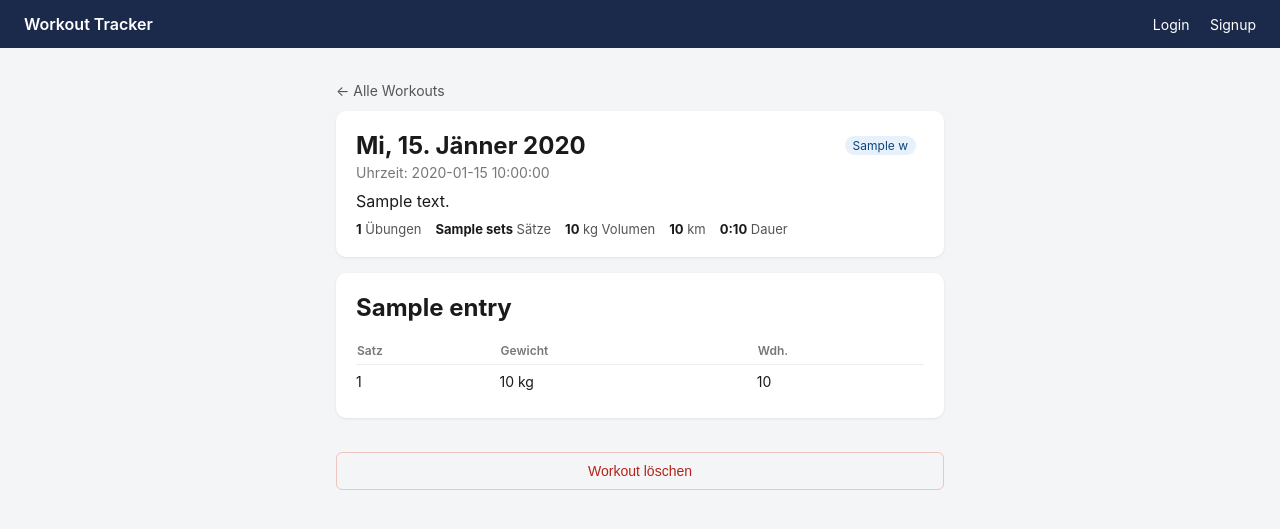
After one commit to schlaggo/WorkoutTracker, a Flask app: template templates/workout_detail.html in a window 1280 px wide. The commit adds this page. Shown: the top 529 px of the page. Run offline with Flask 3, Linux system fonts and the light colour scheme; the template is opened without the code that fills it: most values are stand-ins (such as "Sample title", 1, 10 or a date in 2020).

Commit message:
Workout Bereich mit Detailansicht und Löschen von Workouts wurde hinzugefügt.

```diff
--- a/app.py
+++ b/app.py
@@ -84,6 +84,116 @@ def collect_exercise_blocks(form):
             "endurance": {key: form.get(f"ex_{n}_{key}") for key in ENDURANCE_KEYS},
         })
     return blocks
+
+# ------------------------------------------------------------
+# Workouts laden: DB-Zeilen (EAV) -> handliche Struktur für die Templates
+# ------------------------------------------------------------
+# Supabase kann verknüpfte Tabellen direkt mitladen ("embedding"):
+# workouts -> workout_entries -> exercises + entry_metrics -> metric_definitions
+WORKOUT_SELECT = (
+    "id, date, start_time, notes, created_at, workout_types(key, label), "
+    "workout_entries(id, order_index, exercises(name), "
+    "entry_metrics(set_number, value, metric_definitions(key)))"
+)
+
+
+def clean_number(v):
+    """62.0 -> 62, 62.5 -> 62.5 (für schöne Anzeige)"""
+    f = float(v)
+    return int(f) if f.is_integer() else f
+
+
+def build_workout(raw):
+    """Baut aus einer DB-Zeile ein Workout-Dict:
+    {id, date, start_time, notes, type_key, type_label,
+     entries: [{name, sets: [{weight_kg, reps}], endurance: {distance_km, ...}}],
+     summary: {sets, volume, distance_km, duration_s}}
+    """
+    entries = []
+    for e in sorted(raw.get("workout_entries") or [], key=lambda x: x["order_index"]):
+        sets, endurance = {}, {}
+        for m in e.get("entry_metrics") or []:
+            key = m["metric_definitions"]["key"]
+            value = clean_number(m["value"])
+            if m["set_number"] is None:
+                endurance[key] = value
+            else:
+                sets.setdefault(m["set_number"], {})[key] = value
+        entries.append({
+            "name": (e.get("exercises") or {}).get("name", "?"),
+            "sets": [sets[n] for n in sorted(sets)],
+            "endurance": endurance,
+        })
+
+    summary = {"sets": 0, "volume": 0, "distance_km": 0, "duration_s": 0}
+    for e in entries:
+        for st in e["sets"]:
+            summary["sets"] += 1
+            if "weight_kg" in st and "reps" in st:
+                summary["volume"] += st["weight_kg"] * st["reps"]
+        summary["distance_km"] += e["endurance"].get("distance_km", 0)
+        summary["duration_s"] += e["endurance"].get("duration_s", 0)
+
+    wtype = raw.get("workout_types") or {}
+    return {
+        "id": raw["id"],
+        "date": date.fromisoformat(raw["date"]),
+        "start_time": (raw.get("start_time") or "")[:5] or None,
+        "notes": raw.get("notes"),
+        "type_key": wtype.get("key"),
+        "type_label": wtype.get("label", ""),
+        "entries": entries,
+        "summary": summary,
+    }
+
+
+# ------------------------------------------------------------
+# Anzeige-Filter für Templates (deutsches Format)
+# ------------------------------------------------------------
+WEEKDAYS = ["Mo", "Di", "Mi", "Do", "Fr", "Sa", "So"]
+MONTHS = ["Jänner", "Februar", "März", "April", "Mai", "Juni", "Juli",
+          "August", "September", "Oktober", "November", "Dezember"]
+
+
+@app.template_filter("num")
+def format_number(v, decimals=1):
+    """1234.5 -> '1.234,5'"""
+    if v is None or v == "":
+        return "–"
+    v = float(v)
+    text = f"{v:,.0f}" if v.is_integer() else f"{v:,.{decimals}f}"
+    return text.replace(",", "X").replace(".", ",").replace("X", ".")
+
+
+@app.template_filter("duration")
+def format_duration(seconds):
+    """3120 -> '52:00', 3725 -> '1:02:05'"""
+    if not seconds:
+        return "–"
+    h, rest = divmod(int(seconds), 3600)
+    m, s = divmod(rest, 60)
+    return f"{h}:{m:02d}:{s:02d}" if h else f"{m}:{s:02d}"
+
+
+@app.template_filter("pace")
+def format_pace(seconds_per_km):
+    """312.5 -> '5:12' (min/km)"""
+    m, s = divmod(int(round(seconds_per_km)), 60)
+    return f"{m}:{s:02d}"
+
+
+@app.template_filter("weekday_date")
+def format_weekday_date(d):
+    """date(2026, 9, 29) -> 'Di, 29.9.'"""
+    return f"{WEEKDAYS[d.weekday()]}, {d.day}.{d.month}."
+
+
+@app.template_filter("long_date")
+def format_long_date(d):
+    """date(2026, 9, 29) -> 'Di, 29. September 2026'"""
+    return f"{WEEKDAYS[d.weekday()]}, {d.day}. {MONTHS[d.month - 1]} {d.year}"
+
+
 
 
 # Legt die Profil Zeile an, falls sie noch fehlt
@@ -280,9 +390,60 @@ def new_workout():
                 client.table("entry_metrics").insert(rows).execute()
 
         flash("Workout gespeichert.", "success")
-        return redirect(url_for("dashboard"))
+        return redirect(url_for("workout_detail", workout_id=workout_id))
 
     return render_template("new_workout.html", exercises=exercises.data)
 
+
+# ------------------------------------------------------------
+# Workout-Bereich: Liste, Detailansicht, Löschen
+# ------------------------------------------------------------
+@app.route("/workouts")
+@login_required
+def workouts_list():
+    client = current_client()
+    rows = (
+        client.table("workouts")
+        .select(WORKOUT_SELECT)
+        .order("date", desc=True)
+        .order("start_time", desc=True)
+        .execute()
+    )
+    workouts = [build_workout(r) for r in rows.data]
+
+    # Nach Monaten gruppieren: [{"label": "September 2026", "workouts": [...]}, ...]
+    months = []
+    for w in workouts:
+        label = f"{MONTHS[w['date'].month - 1]} {w['date'].year}"
+        if not months or months[-1]["label"] != label:
+            months.append({"label": label, "workouts": []})
+        months[-1]["workouts"].append(w)
+
+    return render_template("workouts.html", months=months)
+
+
+@app.route("/workouts/<workout_id>")
+@login_required
+def workout_detail(workout_id):
+    client = current_client()
+    rows = client.table("workouts").select(WORKOUT_SELECT).eq("id", workout_id).execute()
+    if not rows.data:  # gibt es nicht oder gehört einem anderen User (RLS)
+        flash("Workout nicht gefunden.", "error")
+        return redirect(url_for("workouts_list"))
+    return render_template("workout_detail.html", w=build_workout(rows.data[0]))
+
+
+@app.route("/workouts/<workout_id>/delete", methods=["POST"])
+@login_required
+def delete_workout(workout_id):
+    client = current_client()
+    # Übungen und Werte werden per "on delete cascade" automatisch mitgelöscht
+    client.table("workouts").delete().eq("id", workout_id).execute()
+    flash("Workout gelöscht.", "success")
+    return redirect(url_for("workouts_list"))
+
+
+
+
 if __name__ == "__main__":
     app.run(debug=True)
--- a/static/style.css
+++ b/static/style.css
@@ -73,3 +73,27 @@ button.secondary:hover { background: #dfe7f8; }
 button.small { padding: 6px 12px; font-size: 13px; margin-top: 10px; }
 .link-btn { background: none; color: #b42318; padding: 0; margin: 0; font-size: 13px; }
 .link-btn:hover { background: none; text-decoration: underline; }
+
+
+/* ---------- Workout-Liste und Detailansicht ---------- */
+.page-head { display: flex; justify-content: space-between; align-items: center; margin-bottom: 16px; }
+.page-head h1 { margin: 0; }
+.page-head .btn { margin-top: 0; }
+.month-title { font-size: 14px; color: #555; text-transform: uppercase; letter-spacing: .05em; margin: 24px 0 8px; }
+.workout-card { display: block; color: inherit; text-decoration: none; }
+.workout-card:hover { box-shadow: 0 2px 8px rgba(0,0,0,0.12); }
+.workout-card-top { display: flex; justify-content: space-between; align-items: center; gap: 8px; margin-bottom: 4px; }
+.workout-card-stats { display: flex; flex-wrap: wrap; gap: 14px; margin-top: 10px; font-size: 13px; color: #555; }
+.workout-card-stats b { color: #1a1a1a; }
+.muted { color: #777; font-size: 14px; }
+.notes { margin: 10px 0 0; white-space: pre-wrap; }
+.tag.endurance { background: #eaf3de; color: #27500a; }
+.back-link { display: inline-block; margin-bottom: 12px; color: #555; text-decoration: none; font-size: 14px; }
+.sets-table { width: 100%; border-collapse: collapse; font-size: 14px; }
+.sets-table th { text-align: left; font-size: 12px; color: #777; font-weight: 600; padding-bottom: 6px; }
+.sets-table td { padding: 8px 0; border-top: 1px solid #eee; }
+.value-grid { display: grid; grid-template-columns: 1fr 1fr; gap: 12px; }
+.value-grid div { background: #f4f5f7; border-radius: 6px; padding: 10px; }
+.value-grid span { display: block; font-size: 12px; }
+button.danger { background: none; color: #b42318; border: 1px solid #f0c4c0; width: 100%; }
+button.danger:hover { background: #fcebeb; }
--- a/templates/base.html
+++ b/templates/base.html
@@ -12,6 +12,7 @@
     <div>
       {% if session.get('user_id') %}
         <a href="{{ url_for('dashboard') }}">Dashboard</a>
+        <a href="{{ url_for('workouts_list') }}">Workouts</a>
         <a href="{{ url_for('new_workout') }}">+ Workout</a>
         <a href="{{ url_for('logout') }}">Logout</a>
       {% else %}
--- a/templates/dashboard.html
+++ b/templates/dashboard.html
@@ -3,6 +3,7 @@
 {% block content %}
 
 <h1>Hallo, {{ email }}</h1>
+<h1>Hier entsteht ein super Dashboard mit allen Trainingsstatistiken</h1>
 
 <div class="card">
   <h2>Aktive Ziele</h2>
--- /dev/null
+++ b/templates/workout_detail.html
@@ -0,0 +1,63 @@
+{% extends "base.html" %}
+{% block title %}Workout {{ w.date|weekday_date }}{% endblock %}
+{% block content %}
+
+<a class="back-link" href="{{ url_for('workouts_list') }}">← Alle Workouts</a>
+
+<div class="card">
+  <div class="workout-card-top">
+    <h1 style="margin:0;font-size:24px;">{{ w.date|long_date }}</h1>
+    <span class="tag {{ w.type_key }}">{{ w.type_label }}</span>
+  </div>
+  {% if w.start_time %}<div class="muted">Uhrzeit: {{ w.start_time }}</div>{% endif %}
+  {% if w.notes %}<p class="notes">{{ w.notes }}</p>{% endif %}
+
+  <div class="workout-card-stats">
+    <span><b>{{ w.entries|length }}</b> Übungen</span>
+    {% if w.summary.sets %}<span><b>{{ w.summary.sets }}</b> Sätze</span>{% endif %}
+    {% if w.summary.volume %}<span><b>{{ w.summary.volume|num(0) }}</b> kg Volumen</span>{% endif %}
+    {% if w.summary.distance_km %}<span><b>{{ w.summary.distance_km|num(2) }}</b> km</span>{% endif %}
+    {% if w.summary.duration_s %}<span><b>{{ w.summary.duration_s|duration }}</b> Dauer</span>{% endif %}
+  </div>
+</div>
+
+{% for e in w.entries %}
+  <div class="card">
+    <h2>{{ e.name }}</h2>
+
+    {# Kraft: Tabelle mit allen Sätzen #}
+    {% if e.sets %}
+      <table class="sets-table">
+        <tr><th>Satz</th><th>Gewicht</th><th>Wdh.</th></tr>
+        {% for s in e.sets %}
+          <tr>
+            <td>{{ loop.index }}</td>
+            <td>{{ (s.weight_kg|num ~ ' kg') if s.weight_kg is defined else 'Körpergewicht' }}</td>
+            <td>{{ s.reps|num if s.reps is defined else '–' }}</td>
+          </tr>
+        {% endfor %}
+      </table>
+    {% endif %}
+
+    {# Ausdauer: Einzelwerte #}
+    {% if e.endurance %}
+      {% set end = e.endurance %}
+      <div class="value-grid">
+        {% if end.distance_km is defined %}<div><span class="muted">Distanz</span><b>{{ end.distance_km|num(2) }} km</b></div>{% endif %}
+        {% if end.duration_s is defined %}<div><span class="muted">Dauer</span><b>{{ end.duration_s|duration }}</b></div>{% endif %}
+        {% if end.distance_km and end.duration_s %}<div><span class="muted">Pace</span><b>{{ (end.duration_s / end.distance_km)|pace }} /km</b></div>{% endif %}
+        {% if end.elevation_m is defined %}<div><span class="muted">Höhenmeter</span><b>{{ end.elevation_m|num(0) }} m</b></div>{% endif %}
+        {% if end.heart_rate_avg is defined %}<div><span class="muted">Ø Herzfrequenz</span><b>{{ end.heart_rate_avg|num(0) }} bpm</b></div>{% endif %}
+      </div>
+    {% endif %}
+
+    {% if not e.sets and not e.endurance %}<p class="muted">Keine Werte erfasst.</p>{% endif %}
+  </div>
+{% endfor %}
+
+<form method="post" action="{{ url_for('delete_workout', workout_id=w.id) }}"
+      onsubmit="return confirm('Workout wirklich löschen? Das kann nicht rückgängig gemacht werden.');">
+  <button type="submit" class="danger">Workout löschen</button>
+</form>
+
+{% endblock %}
```
Also changed, not shown: templates/workouts.html (added, +40 -0 lines).
